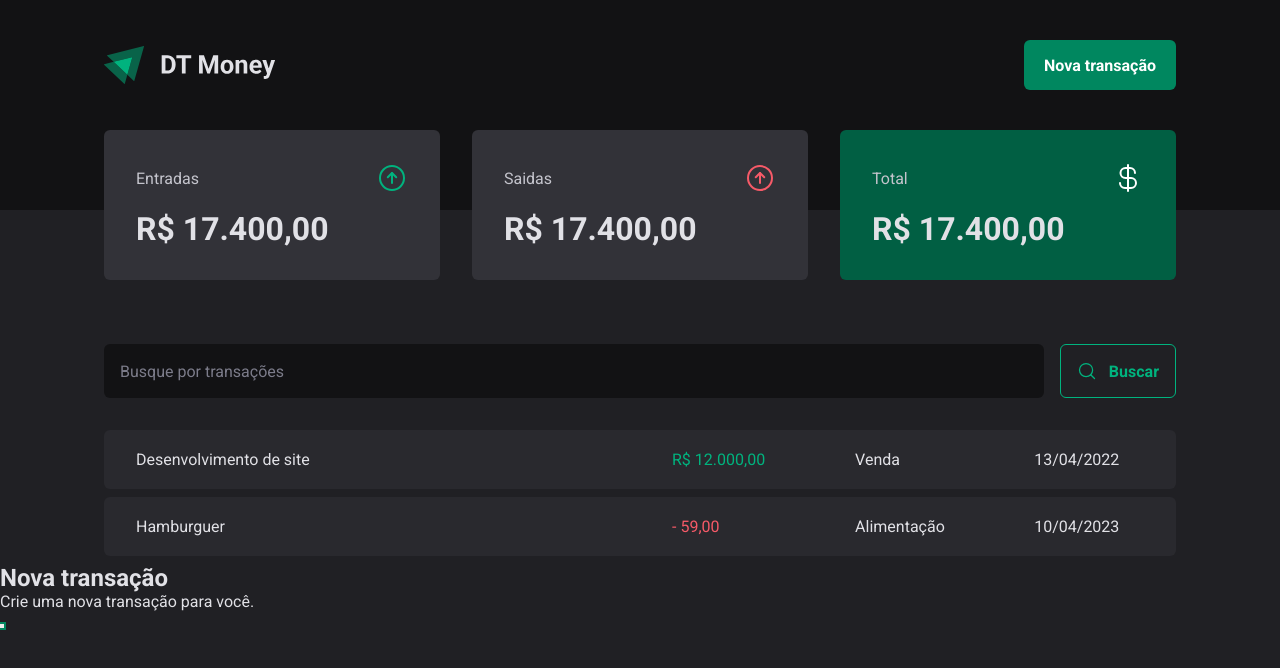
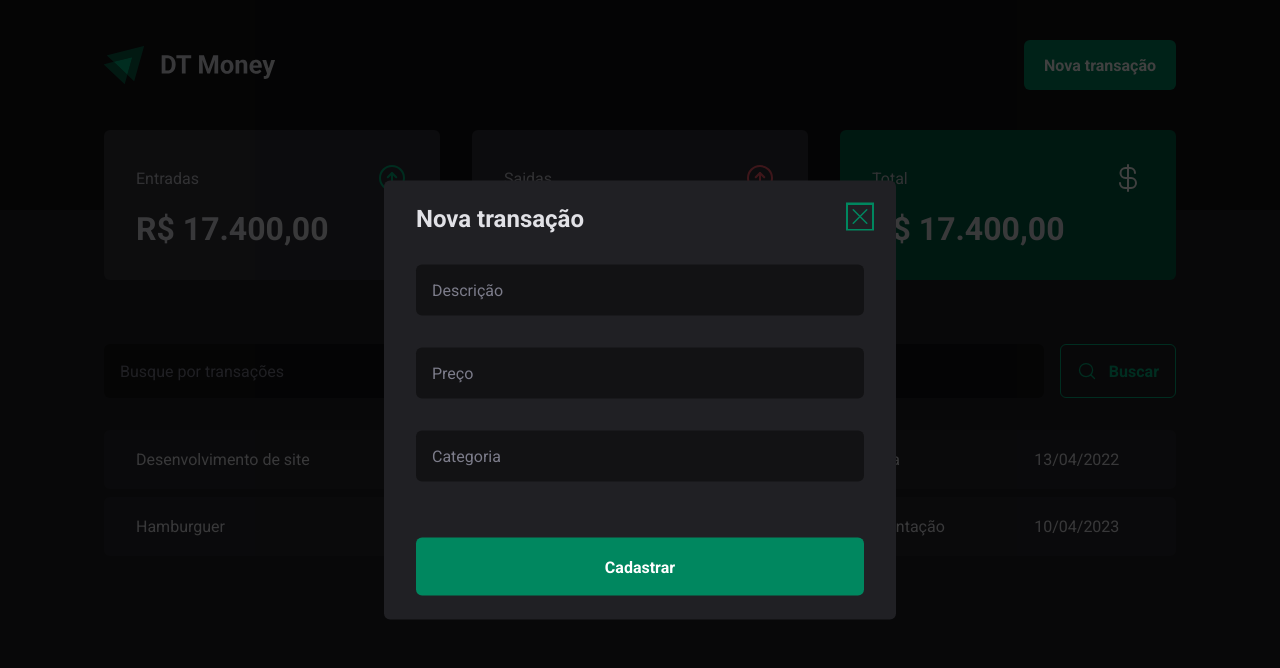
Before and after one commit to flavioanalistadesistema/dt-money, a React (Vite) app: page / in a window 1280 px wide. Both pictures are taken after a click on the button "Nova transação". Shown: the top 668 px of the page. Built offline with nearby package versions, Linux system fonts and the light colour scheme.

Commit message:
Modal da nova transição

```diff
--- a/src/components/Header/index.tsx
+++ b/src/components/Header/index.tsx
@@ -1,6 +1,7 @@
 import { HeaderContainer, HeaderContent, NewTransactionButton } from "./styles";
 import Logo from '../../assets/logo.svg'
 import * as Dialog from '@radix-ui/react-dialog';
+import { NewTransactionMOdal } from "../NewTransactionModal";
 
 
 export function Header() {
@@ -13,20 +14,7 @@
                         <NewTransactionButton>Nova transação </NewTransactionButton>
                     </Dialog.Trigger>
 
-                    <Dialog.Portal>
-                        <Dialog.Overlay/>
-
-                        <Dialog.Content>
-                            <Dialog.Title>Nova transação</Dialog.Title>
-
-                            <Dialog.Description>
-                                <p>
-                                    Crie uma nova transação para você.
-                                </p>
-                            </Dialog.Description>
-                            <Dialog.Close />
-                        </Dialog.Content>
-                    </Dialog.Portal>
+                    <NewTransactionMOdal />
                 </Dialog.Root>
             </HeaderContent>
         </HeaderContainer>
--- /dev/null
+++ b/src/components/NewTransactionModal/index.tsx
@@ -0,0 +1,28 @@
+import * as Dialog from '@radix-ui/react-dialog'
+import { CloseButton, Content, Overlay } from './styles'
+import { X } from 'phosphor-react'
+
+
+export function NewTransactionMOdal() {
+    return (
+        <Dialog.Portal>
+            <Overlay/>
+            <Content>
+                <CloseButton>
+                    <X size={24} />
+                </CloseButton>
+                <Dialog.Title>Nova transação</Dialog.Title>
+
+                <form action="">
+                    <input type="text" placeholder='Descrição' required />
+                    <input type="number" placeholder='Preço' required />
+                    <input type="text" placeholder='Categoria' required />
+
+                    <button type='submit'>
+                        Cadastrar
+                    </button>
+                </form>
+            </Content>
+        </Dialog.Portal>
+    )
+}
--- /dev/null
+++ b/src/components/NewTransactionModal/styles.ts
@@ -0,0 +1,71 @@
+import styled from "styled-components";
+import * as Dialog from '@radix-ui/react-dialog'
+
+export const Overlay = styled(Dialog.Overlay)`
+  position: fixed;
+  width: 100vw;
+  height: 100vh;
+  inset: 0;
+  background: rgb(0, 0, 0, 0.75);
+`
+export const Content = styled(Dialog.Content)`
+    min-width: 32rem;
+    border-radius: 6px;
+    background: ${props => props.theme["gray-800"]};
+    padding: 1.5rem 2rem;
+
+    position: fixed;
+    top: 50%;
+    left: 50%;
+    transform: translate(-50%, -50%);
+
+    form {
+        margin-top: 2rem;
+        display: flex;
+        flex-direction: column;
+        gap: 1rem;
+
+        input {
+            margin-bottom: 1rem;
+            border: 0;
+            border-radius: 6px;
+            background: ${props => props.theme["gray-900"]};
+            color: ${props => props.theme["gray-300"]};
+            padding: 1rem;
+
+            &::placeholder {
+                color: ${props => props.theme["gray-500"]};
+            }
+        }
+
+        button[type="submit"]{
+            height: 58px;
+            border: 0;
+            background: ${props => props.theme["green-500"]};
+            color: ${props => props.theme.white};
+            font-weight: bold;
+            padding: 0 1.25rem;
+            border-radius: 6px;
+            margin-top: 1.5rem;
+            cursor: pointer;
+
+            &:hover {
+                background: ${props => props.theme["green-700"]};
+                transition: background-color 0.2s;
+            }
+
+        }
+
+    }
+`
+
+export const CloseButton = styled(Dialog.Close)`
+    position: absolute;
+    background: transparent;
+    border: 0;
+    top: 1.5rem;
+    right: 1.5rem;
+    cursor: pointer;
+    color: ${props => props.theme["green-500"]};
+    line-height: 0;
+`
```
